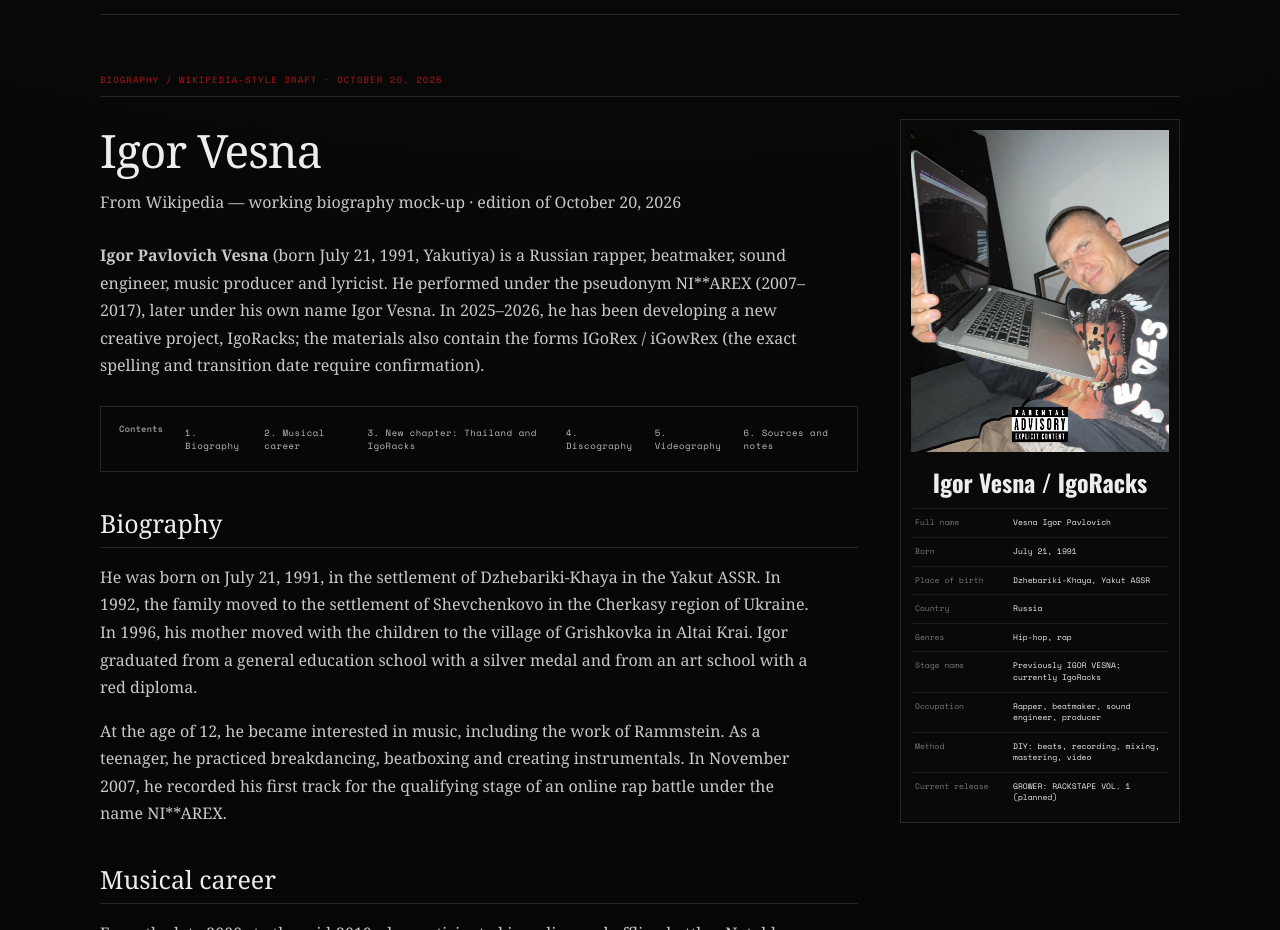
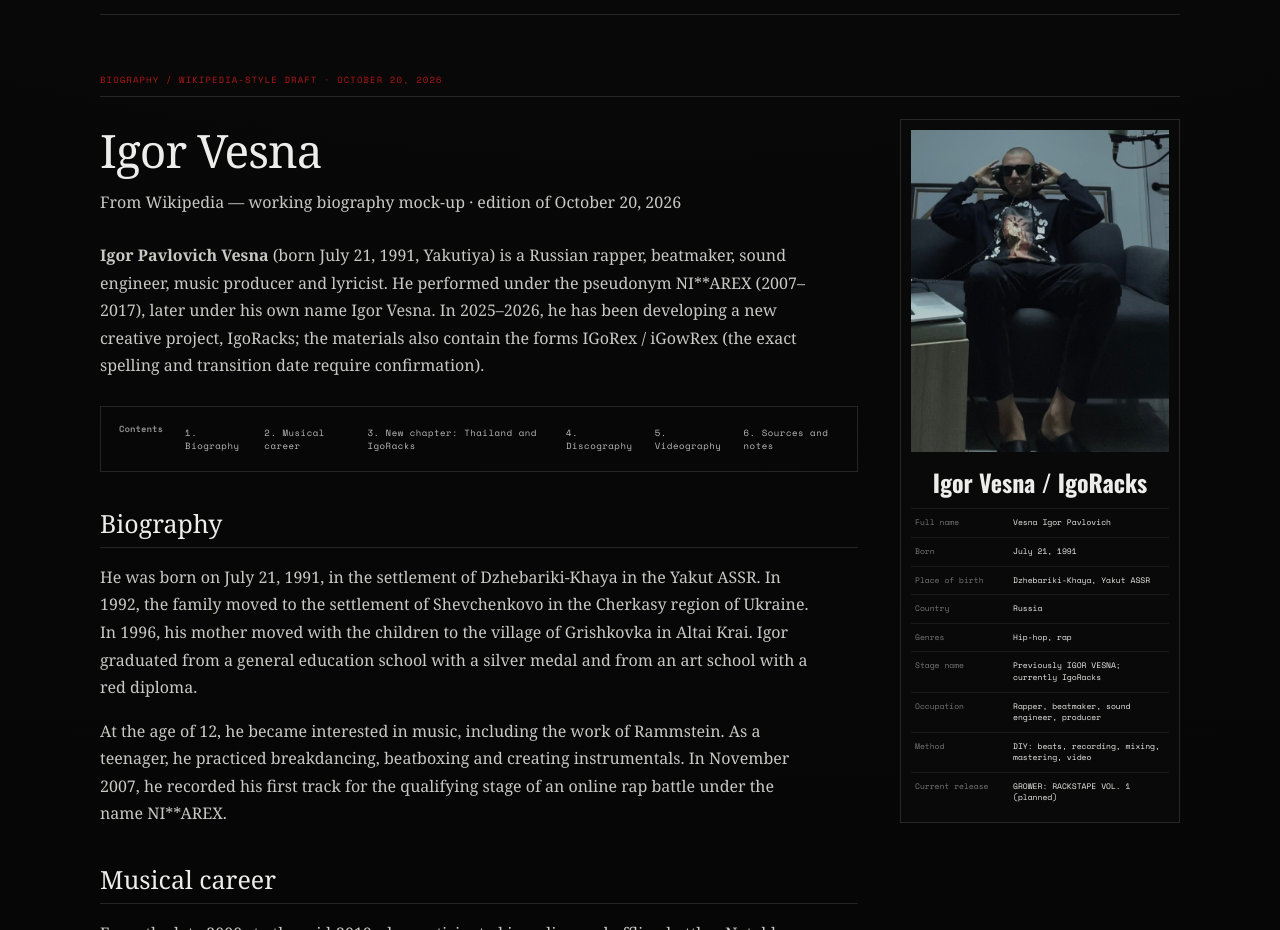
Before and after one commit to igoracks/igoracks.github.io, a plain HTML site: page index.html in a window 1280 px wide. Shown: the part 1560-2490 px from the top of the page. Drawn offline with nearby package versions, Linux system fonts and the light colour scheme.

Commit message:
Use IMG_6198.jpg as biography portrait

```diff
--- a/index.html
+++ b/index.html
@@ -233,7 +233,7 @@
         <p>This page is a personal encyclopedic draft, not a published Wikipedia page. The biographical details are based on text provided by the user and known working materials, rather than independent verification against secondary sources. Publication on Wikipedia would require authoritative independent publications and compliance with notability guidelines.</p>
       </article>
       <aside class="wiki-infobox">
-        <img src="IMG_6140.jpg" alt="IgoRacks">
+        <img src="IMG_6198.jpg" alt="IgoRacks" loading="eager">
         <div class="infobox-title">Igor Vesna / IgoRacks</div>
         <div class="infobox-row"><b>Full name</b><span>Vesna Igor Pavlovich</span></div>
         <div class="infobox-row"><b>Born</b><span>July 21, 1991</span></div>
```
